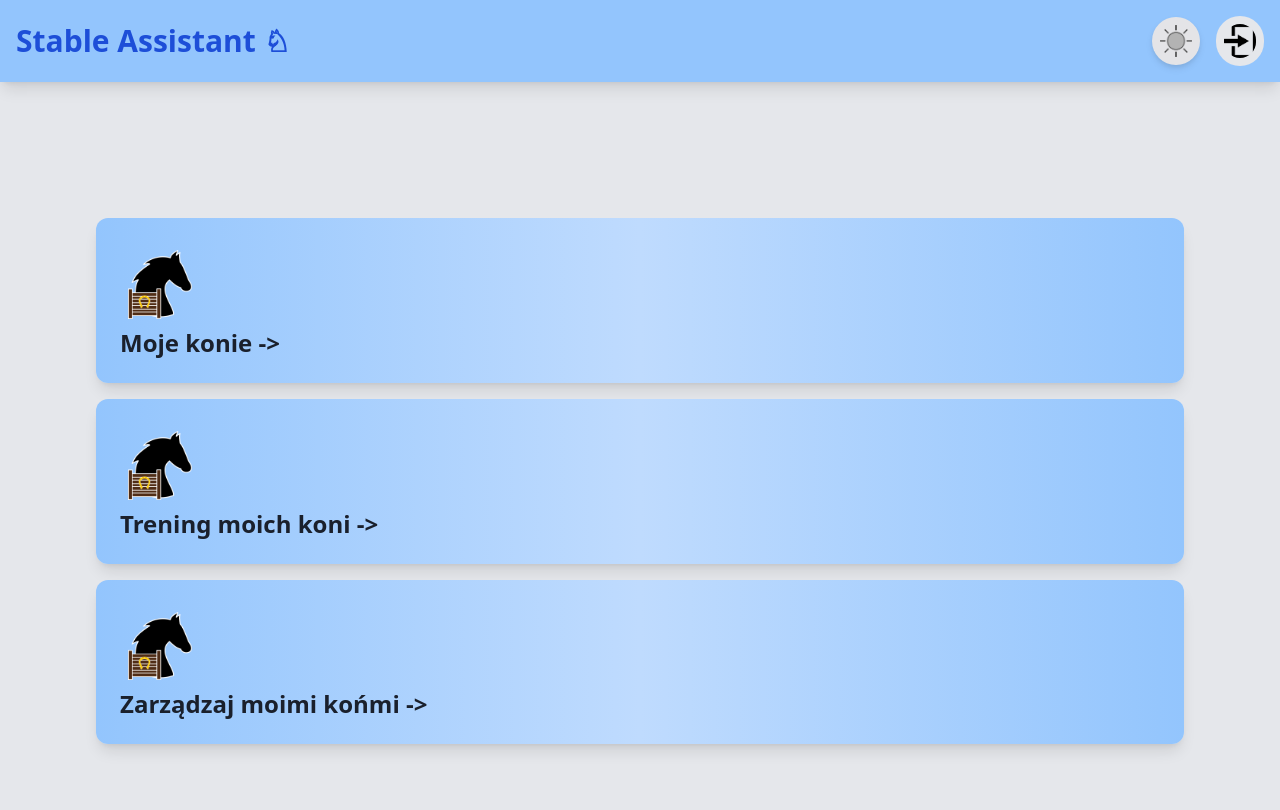
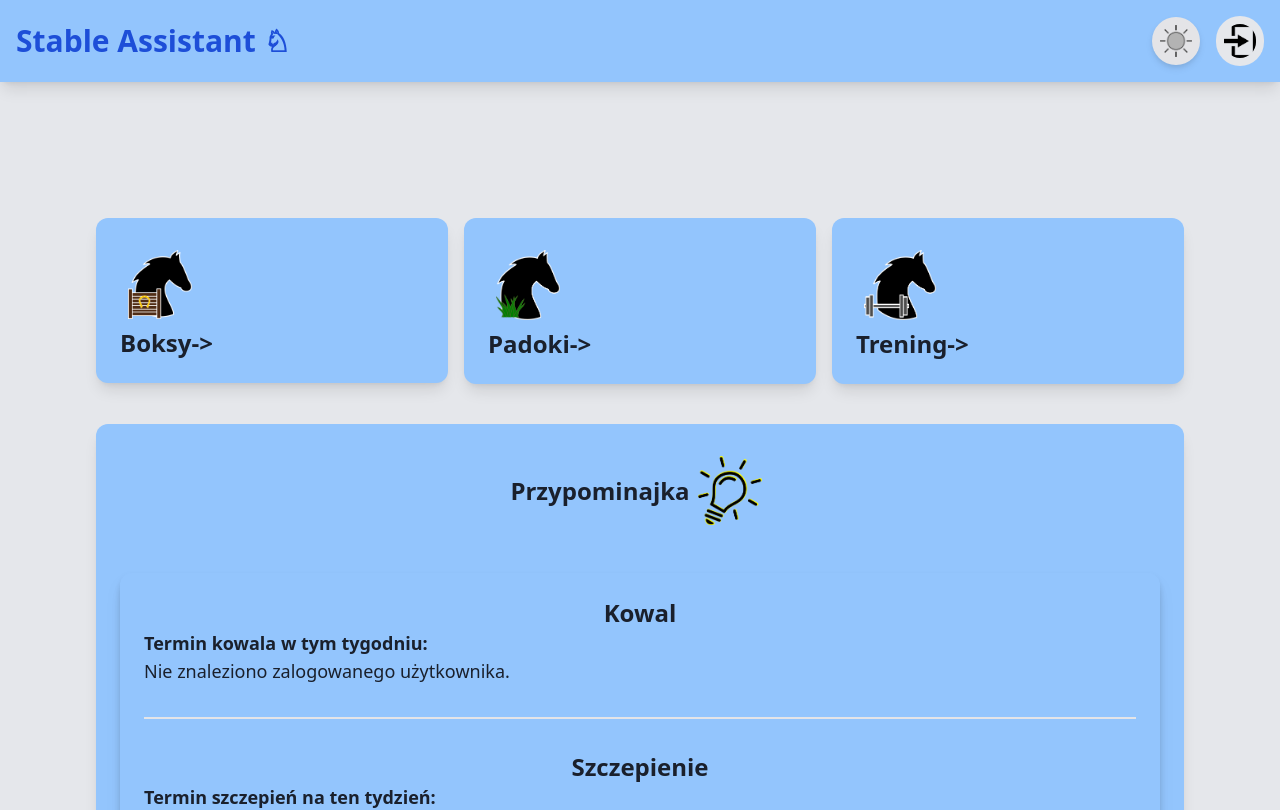
Before and after one commit to jradowski/dust2, a Next.js app: page /wlasciciel_konia in a window 1280 px wide. Shown: the top 810 px of the page. Built offline with nearby package versions, Linux system fonts and the light colour scheme.

Commit message:
ostatnie szlify 0.3

```diff
--- a/Inbox.tsx
+++ b/Inbox.tsx
@@ -195,7 +195,7 @@ const Inbox: React.FC = () => {
                             {!isExpanded && (
                                 <button
                                     onClick={() => setIsExpanded(true)}
-                                    className={styles.expandButton}
+                                    className="w-full bg-blue-500 p-2 rounded text-white"
                                 >
                                     Rozwiń
                                 </button>
--- a/app/dashboard/page.tsx
+++ b/app/dashboard/page.tsx
@@ -19,11 +19,11 @@ import Szczepienie from "@/Szczepienie";
 // }, []);
 export default function Page() {
     return (
-        <main className="flex flex-col items-center justify-between p-4 sm:p-6 md:p-8 lg:p-24">
+        <main className="flex flex-col items-center justify-between p-4 sm:p-6 lg:p-24">
             {/* Główna sekcja z linkami */}
-            <div className="grid grid-cols-1 sm:grid-cols-1 md:grid-cols-2 lg:grid-cols-3 gap-4 text-center lg:w-full lg:text-left">
+            <div className="grid  sm:grid-cols-1 md:grid-cols-3 lg:grid-cols-3 gap-4 text-center  lg:w-full lg:text-left">
                 <Link href="/dashboard/boxes">
-                    <div className="bg-blue-300 dark:bg-gradient-to-r dark:from-gray-800 dark:to-gray-900 p-6 rounded-xl shadow-lg text-justify text-lg font-medium">
+                    <div className="bg-blue-300 dark:bg-gradient-to-r dark:from-gray-800 dark:to-gray-900 p-6 rounded-xl shadow-lg text-justify text-lg font-medium ">
                         <Image src="/images/box.png" alt="Box image" width={64} height={64} className="m-2 h-auto" />
                         <h2 className="text-xl sm:text-2xl font-semibold">
                             Boksy
--- a/app/dashboard/trening/page.tsx
+++ b/app/dashboard/trening/page.tsx
@@ -13,29 +13,29 @@ import EditableTable from '@/EditableTable';
 export default function page() {
 
     return (
-        <main className="flex p-4 flex-col gap-8 items-center text-black  dark:text-zinc-500  justify-between ">
+        <main className="flex flex-col items-center justify-between gap-10 p-4 sm:p-6 md:p-8 lg:p-24">
 
 
             <div
-                className="content-center   grid grid-cols-1 gap-10 bg-blue-300 dark:bg-gradient-to-r dark:from-gray-800 dark:to-gray-900 dark:text-white p-6 rounded-xl shadow-lg text-justify text-lg font-medium items-center ">
+                className="xl:w-3/5 content-center   grid grid-cols-1 gap-10 bg-blue-300 dark:bg-gradient-to-r dark:from-gray-800 dark:to-gray-900 dark:text-white p-6 rounded-xl shadow-lg text-justify text-lg font-medium items-center ">
 
 
                 <h1 className="text-3xl dark:text-white text-center font-bold">Tygodniowy plan treningowy</h1>
-                <div className="bg-blue-300 dark:bg-gradient-to-r dark:from-gray-800 dark:to-gray-900 dark:text-white p-6 rounded-xl shadow-lg text-justify text-lg font-medium flex items-center">
+                <div className="bg-blue-300 dark:bg-gradient-to-r dark:from-gray-800 dark:to-gray-900 dark:text-white p-6 rounded-xl shadow-lg text-justify text-lg font-medium flex items-center justify-center    ">
                     <TreningTabela/>
                 </div>
 
             </div>
 
             <div
-                className="content-center grid grid-cols-1 gap-10 bg-blue-300 dark:bg-gradient-to-r dark:from-gray-800 dark:to-gray-900 dark:text-white p-6 rounded-xl shadow-lg text-justify text-lg font-medium items-center">
+                className="xl:w-3/5 content-center grid grid-cols-1 gap-10 bg-blue-300 dark:bg-gradient-to-r dark:from-gray-800 dark:to-gray-900 dark:text-white p-6 rounded-xl shadow-lg text-justify text-lg font-medium items-center">
 
-                <h1 className="text-3xl dark:text-white text-center font-bold">Zmień plan treningowy</h1>
+                <h1 className="  text-3xl dark:text-white text-center font-bold">Zmień plan treningowy</h1>
                 <div
-                    className="bg-blue-300 dark:bg-gradient-to-r dark:from-gray-800 dark:to-gray-900 dark:text-white p-6 rounded-xl shadow-lg text-justify text-lg font-medium flex items-center">
+                    className="bg-blue-300 dark:bg-gradient-to-r dark:from-gray-800 dark:to-gray-900 dark:text-white text-center p-6 rounded-xl shadow-lg text-lg font-medium flex items-center justify-center">
                     <EditableTable/>
+                </div>
 
-                </div>
 
             </div>
 
--- a/app/wlasciciel_konia/page.tsx
+++ b/app/wlasciciel_konia/page.tsx
@@ -24,104 +24,69 @@ import Szczepienie from "@/Szczepienie";
 export default function page() {
 
     return (
-        <main className=" items-center justify-between p-24">
+        <main className="flex flex-col items-center justify-between p-4 sm:p-6 lg:p-24">
 
             <div
-                className=" flex flex-col gap-4  text-center lg:w-full  lg:grid-cols-3 lg:text-left">
-
+                className="grid  sm:grid-cols-1 md:grid-cols-3 lg:grid-cols-3 gap-4 text-center  lg:w-full lg:text-left">
                 <Link href="/wlasciciel_konia/moje_konie">
                     <div
-                        className=" bg-gradient-to-r from-blue-300 via-blue-200 to-blue-300 dark:from-gray-800 dark:to-gray-900 p-6 rounded-xl shadow-lg text-justify text-lg font-medium">
-                        <img src="/images/box.png" alt="Image 1"
-                             className="w-16 m-2 h-auto"/>
-
-                        <h2 className="text-2xl font-semibold">
-                            Moje konie{" "}
+                        className="bg-blue-300 dark:bg-gradient-to-r dark:from-gray-800 dark:to-gray-900 p-6 rounded-xl shadow-lg text-justify text-lg font-medium ">
+                        <Image src="/images/box.png" alt="Box image" width={64} height={64} className="m-2 h-auto"/>
+                        <h2 className="text-xl sm:text-2xl font-semibold">
+                            Boksy
                             <span
-                                className="inline-block transition-transform group-hover:translate-x-1 motion-reduce:transform-none">
-              -&gt;
-            </span>
+                                className="inline-block transition-transform group-hover:translate-x-1 motion-reduce:transform-none"> -&gt; </span>
                         </h2>
-
                     </div>
                 </Link>
 
                 <Link href="/wlasciciel_konia/treningi">
                     <div
-                        className=" bg-gradient-to-r from-blue-300 via-blue-200 to-blue-300 dark:from-gray-800 dark:to-gray-900 p-6 rounded-xl shadow-lg text-justify text-lg font-medium">
-                        <img src="/images/box.png" alt="Image 1"
-                             className="w-16 m-2 h-auto"/>
-
-                        <h2 className="text-2xl font-semibold">
-                            Trening moich koni{" "}
+                        className="bg-blue-300 dark:bg-gradient-to-r dark:from-gray-800 dark:to-gray-900 p-6 rounded-xl shadow-lg text-justify text-lg font-medium">
+                        <Image src="/images/padok2.png" alt="Padok image" width={64} height={64}
+                               className="m-2 h-auto"/>
+                        <h2 className="text-xl sm:text-2xl font-semibold">
+                            Padoki
                             <span
-                                className="inline-block transition-transform group-hover:translate-x-1 motion-reduce:transform-none">
-              -&gt;
-            </span>
+                                className="inline-block transition-transform group-hover:translate-x-1 motion-reduce:transform-none"> -&gt; </span>
                         </h2>
-
                     </div>
                 </Link>
 
                 <Link href="/wlasciciel_konia/zarzadzaj_wlasciciel">
                     <div
-                        className=" bg-gradient-to-r from-blue-300 via-blue-200 to-blue-300 dark:from-gray-800 dark:to-gray-900 p-6 rounded-xl shadow-lg text-justify text-lg font-medium">
-                        <img src="/images/box.png" alt="Image 1"
-                             className="w-16 m-2 h-auto"/>
-
-                        <h2 className="text-2xl font-semibold">
-                            Zarządzaj moimi końmi{" "}
+                        className="bg-blue-300 dark:bg-gradient-to-r dark:from-gray-800 dark:to-gray-900 p-6 rounded-xl shadow-lg text-justify text-lg font-medium">
+                        <Image src="/images/train.png" alt="Train image" width={72} height={64} className="m-2 h-auto"/>
+                        <h2 className="text-xl sm:text-2xl font-semibold">
+                            Trening
                             <span
-                                className="inline-block transition-transform group-hover:translate-x-1 motion-reduce:transform-none">
-              -&gt;
-            </span>
+                                className="inline-block transition-transform group-hover:translate-x-1 motion-reduce:transform-none"> -&gt; </span>
                         </h2>
-
                     </div>
                 </Link>
-
-
             </div>
 
 
-            <div className="w-11/12  border-t-1 border-gray-600"></div>
             <div
-                className="mt-20 bg-gradient-to-r from-blue-300 via-blue-200 to-blue-300 dark:from-gray-800 dark:to-gray-900 p-6 rounded-xl shadow-lg text-justify text-lg font-medium"
-            >
+                className="mt-10 bg-blue-300 dark:bg-gradient-to-r dark:from-gray-800 dark:to-gray-900 p-6 rounded-xl shadow-lg text-justify text-lg font-medium w-full">
                 <div
-                    className=" flex flex-row rounded-tl-xl  text-2xl items-center justify-center t mx-2 bg-transparent p-5  ">
-
-                    <h2 className="text-2xl font-semibold">
-                        Przypominajka
-                    </h2>
-
-                    <img src="/images/blink.png" alt="Image 1"
-                         className="w-16 m-2 h-auto"/>
-
+                    className="flex flex-col md:flex-row items-center justify-center text-center md:text-left bg-transparent  rounded-tl-xl">
+                    <h2 className="text-xl sm:text-2xl font-semibold">Przypominajka</h2>
+                    <Image src="/images/blink.png" alt="Reminder image" width={64} height={64} className="m-2 h-auto"/>
                 </div>
 
+                <div
+                    className="mt-10 bg-blue-300 drop-shadow-lg dark:bg-gradient-to-r dark:from-gray-800 dark:to-gray-900 p-6 rounded-xl shadow-lg text-justify text-lg font-medium w-full">
                     <div>
-                    <h1 className="font-bold text-center text-2xl w-auto">
-
-                    </h1>
+                        <h1 className="font-bold text-center text-xl sm:text-2xl w-auto">Kowal</h1>
                         <KowalWlasc/>
                     </div>
-                <hr className="border-t-2 border-zinc-200 dark:border-gray-600 lg:w-full my-16 "/>
+                    <hr className="border-t-2 border-zinc-200 dark:border-gray-600 my-8"/>
                     <div>
-                    <h1 className="font-bold text-center text-2xl w-auto">
-
-                    </h1>
+                        <h1 className="font-bold text-center text-xl sm:text-2xl w-auto">Szczepienie</h1>
                         <SzczepienieWlasc/>
                     </div>
-                <hr className="border-t-2 border-zinc-200 dark:border-gray-600 lg:w-full my-16 "/>
-                <div>
-                    <h1 className="font-bold text-center text-2xl w-auto">
-
-                    </h1>
-                    Termin płatnośći
                 </div>
-
-
             </div>
 
         </main>
```
Also changed, not shown: EditableTable.tsx (+32 -48 lines), NowyKonTrening.tsx (+39 -56 lines), app/zarzadzanie/modtrening/page.tsx (+16 -21 lines). Lines whose indentation alone changed are shown as unchanged.
